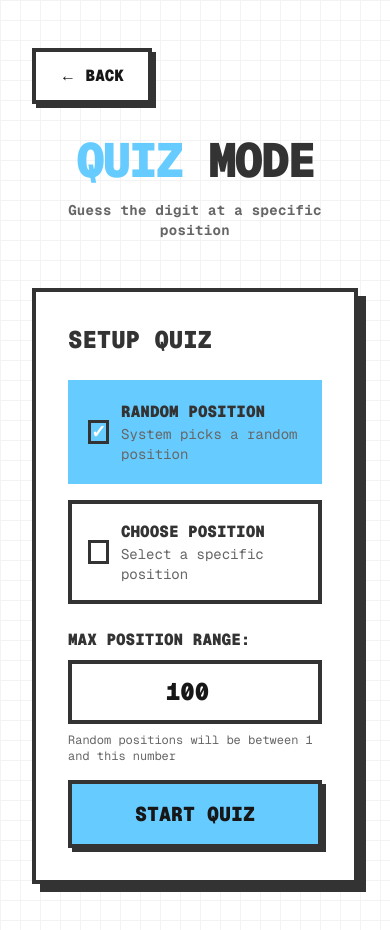
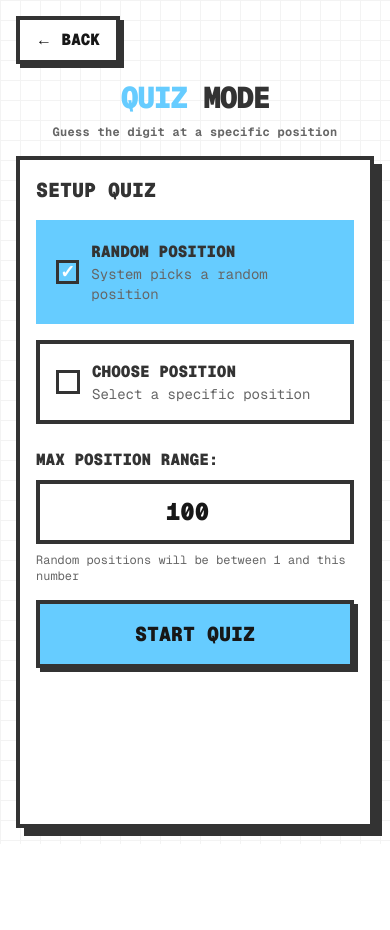
Before and after one commit to riannelimje/can-you-pi-frontend, a Next.js app: page /quiz in a window 390 px wide. After the commit the page ends 844 px from the top, so only its background shows below. Built offline with nearby package versions, Linux system fonts and the light colour scheme.

Commit message:
refactor: responsiveness

```diff
--- a/app/quiz/page.tsx
+++ b/app/quiz/page.tsx
@@ -82,7 +82,7 @@ export default function QuizMode() {
   };
 
   return (
-    <div className="min-h-screen bg-[#ffffff] font-mono relative overflow-hidden selection:bg-[#FF99CC] selection:text-white">
+    <div className="h-screen bg-[#ffffff] font-mono relative overflow-hidden selection:bg-[#FF99CC] selection:text-white flex flex-col">
       {/* Grid Background Pattern */}
       <div className="absolute inset-0 opacity-5"
            style={{
@@ -91,27 +91,27 @@ export default function QuizMode() {
            }}>
       </div>
 
-      <div className="relative container mx-auto px-8 py-12 max-w-3xl">
+      <div className="relative container mx-auto px-4 sm:px-8 py-4 sm:py-6 max-w-3xl flex-1 flex flex-col">
         {/* Back Button */}
         <Link href="/">
-          <button className="bg-[#ffffff] border-[4px] border-[#333] px-6 py-3 font-black shadow-[4px_4px_0px_0px_rgba(51,51,51,1)] hover:shadow-[6px_6px_0px_0px_rgba(51,51,51,1)] hover:-translate-x-0.5 hover:-translate-y-0.5 transition-all duration-100 mb-8">
+          <button className="bg-[#ffffff] border-[4px] border-[#333] px-4 sm:px-6 py-2 sm:py-3 font-black shadow-[4px_4px_0px_0px_rgba(51,51,51,1)] hover:shadow-[6px_6px_0px_0px_rgba(51,51,51,1)] hover:-translate-x-0.5 hover:-translate-y-0.5 transition-all duration-100 mb-4">
             ← BACK
           </button>
         </Link>
 
         {/* Title */}
-        <div className="text-center mb-12">
-          <h1 className="text-5xl font-black mb-4 tracking-tighter">
+        <div className="text-center mb-4 sm:mb-6">
+          <h1 className="text-3xl sm:text-4xl md:text-5xl font-black mb-2 tracking-tighter">
             <span className="text-[#66CCFF]">QUIZ</span>{" "}
             <span className="text-[#333]">MODE</span>
           </h1>
-          <p className="text-[#666] font-bold text-sm tracking-wide">Guess the digit at a specific position</p>
+          <p className="text-[#666] font-bold text-xs sm:text-sm tracking-wide">Guess the digit at a specific position</p>
         </div>
 
         {!quizStarted ? (
           /* Start Quiz Screen */
-          <div className="bg-[#ffffff] border-[4px] border-[#333] shadow-[8px_8px_0px_0px_rgba(51,51,51,1)] p-8">
-            <h2 className="text-2xl font-black text-[#333] mb-6">SETUP QUIZ</h2>
+          <div className="bg-[#ffffff] border-[4px] border-[#333] shadow-[8px_8px_0px_0px_rgba(51,51,51,1)] p-4 sm:p-6 overflow-y-auto flex-1">
+            <h2 className="text-xl sm:text-2xl font-black text-[#333] mb-4">SETUP QUIZ</h2>
 
             {/* Position Selection */}
             <div className="space-y-4 mb-6">
@@ -201,13 +201,13 @@ export default function QuizMode() {
           </div>
         ) : (
           /* Quiz Screen */
-          <div className="space-y-6">
+          <div className="space-y-3 sm:space-y-4 flex-1 flex flex-col">
             {!quizComplete ? (
               <>
                 {/* Question Display */}
-                <div className="bg-[#ffffff] border-[4px] border-[#333] shadow-[8px_8px_0px_0px_rgba(51,51,51,1)] p-8 text-center">
-                  <div className="text-sm text-[#666] font-black mb-4">QUESTION:</div>
-                  <h2 className="text-3xl font-black text-[#333] mb-2">
+                <div className="bg-[#ffffff] border-[4px] border-[#333] shadow-[8px_8px_0px_0px_rgba(51,51,51,1)] p-4 sm:p-6 text-center">
+                  <div className="text-xs sm:text-sm text-[#666] font-black mb-2">QUESTION:</div>
+                  <h2 className="text-2xl sm:text-3xl font-black text-[#333] mb-2">
                     What is the digit at position{' '}
                     <span className="text-[#66CCFF]">{position}</span>?
                   </h2>
@@ -215,8 +215,8 @@ export default function QuizMode() {
                 </div>
 
                 {/* Input Area */}
-                <div className="bg-[#ffffff] border-[4px] border-[#333] shadow-[8px_8px_0px_0px_rgba(51,51,51,1)] p-6">
-                  <label className="block text-sm text-[#666] font-black mb-2">YOUR GUESS:</label>
+                <div className="bg-[#ffffff] border-[4px] border-[#333] shadow-[8px_8px_0px_0px_rgba(51,51,51,1)] p-4 sm:p-6 flex-1 overflow-y-auto">
+                  <label className="block text-xs sm:text-sm text-[#666] font-black mb-2">YOUR GUESS:</label>
                   <input
                     type="text"
                     maxLength={1}
@@ -229,18 +229,18 @@ export default function QuizMode() {
                     }}
                     onKeyPress={handleKeyPress}
                     disabled={isLoading}
-                    className="w-full border-[4px] border-[#333] p-6 font-black text-6xl text-center focus:outline-none focus:border-[#66CCFF] mb-4"
+                    className="w-full border-[4px] border-[#333] p-4 sm:p-6 font-black text-4xl sm:text-5xl md:text-6xl text-center focus:outline-none focus:border-[#66CCFF] mb-3 sm:mb-4"
                     placeholder="?"
                     autoFocus
                   />
 
-                  <div className="grid grid-cols-5 gap-2 mb-4">
+                  <div className="grid grid-cols-5 gap-1.5 sm:gap-2 mb-3">
                     {[0, 1, 2, 3, 4, 5, 6, 7, 8, 9].map(digit => (
                       <button
                         key={digit}
                         onClick={() => checkGuess(digit.toString())}
                         disabled={isLoading}
-                        className="bg-[#66CCFF] border-[3px] border-[#333] py-4 font-black text-xl shadow-[3px_3px_0px_0px_rgba(51,51,51,1)] hover:shadow-[5px_5px_0px_0px_rgba(51,51,51,1)] hover:-translate-x-0.5 hover:-translate-y-0.5 transition-all duration-100 disabled:opacity-50"
+                        className="bg-[#66CCFF] border-[3px] border-[#333] py-2 sm:py-3 font-black text-lg sm:text-xl shadow-[3px_3px_0px_0px_rgba(51,51,51,1)] hover:shadow-[5px_5px_0px_0px_rgba(51,51,51,1)] hover:-translate-x-0.5 hover:-translate-y-0.5 transition-all duration-100 disabled:opacity-50"
                       >
                         {digit}
                       </button>
@@ -251,7 +251,7 @@ export default function QuizMode() {
                   <button
                     onClick={() => currentGuess && checkGuess(currentGuess)}
                     disabled={isLoading || !currentGuess}
-                    className="w-full bg-[#95E1D3] border-[4px] border-[#333] py-4 font-black text-xl shadow-[4px_4px_0px_0px_rgba(51,51,51,1)] hover:shadow-[6px_6px_0px_0px_rgba(51,51,51,1)] hover:-translate-x-0.5 hover:-translate-y-0.5 transition-all duration-100 disabled:opacity-50 disabled:cursor-not-allowed flex items-center justify-center gap-2"
+                    className="w-full bg-[#95E1D3] border-[4px] border-[#333] py-3 sm:py-4 font-black text-lg sm:text-xl shadow-[4px_4px_0px_0px_rgba(51,51,51,1)] hover:shadow-[6px_6px_0px_0px_rgba(51,51,51,1)] hover:-translate-x-0.5 hover:-translate-y-0.5 transition-all duration-100 disabled:opacity-50 disabled:cursor-not-allowed flex items-center justify-center gap-2"
                   >
                     SUBMIT ↵
                   </button>
```
